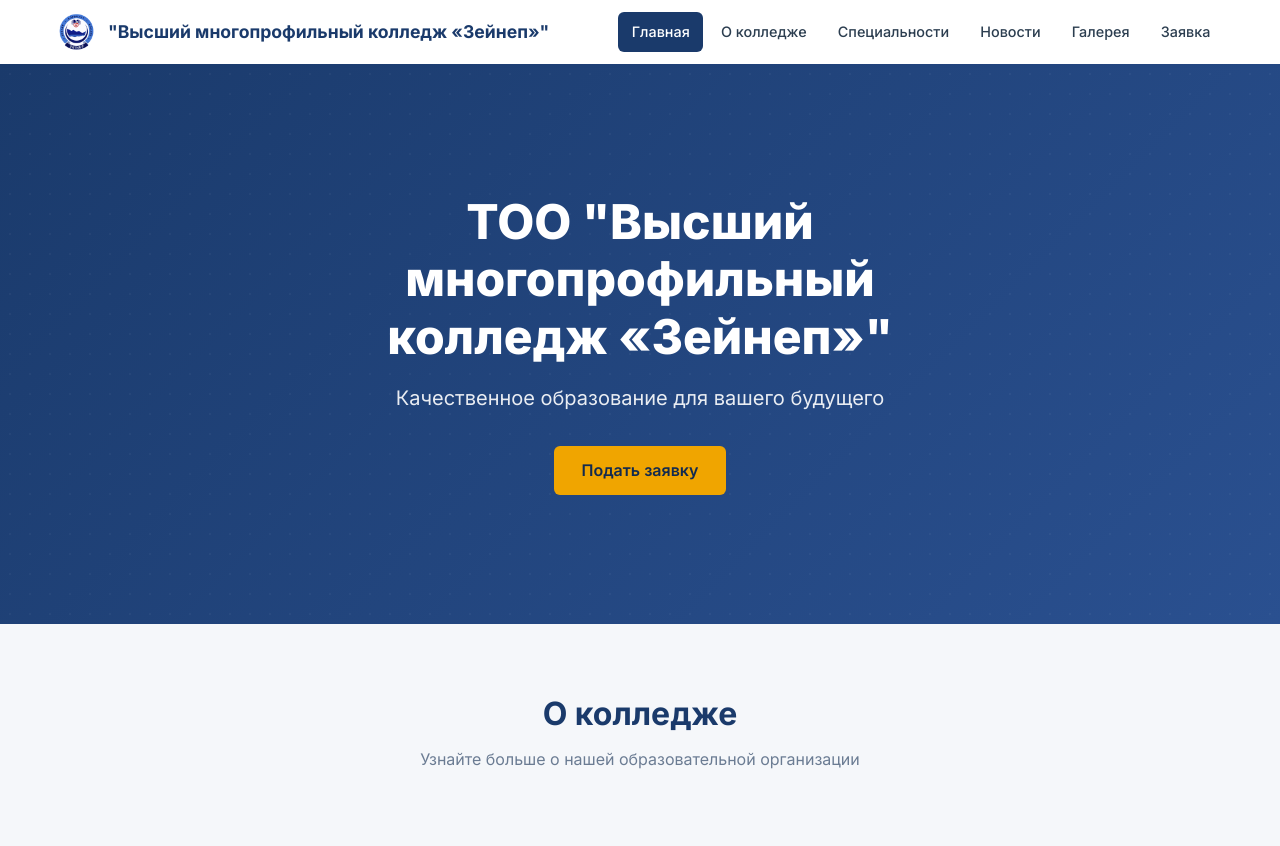
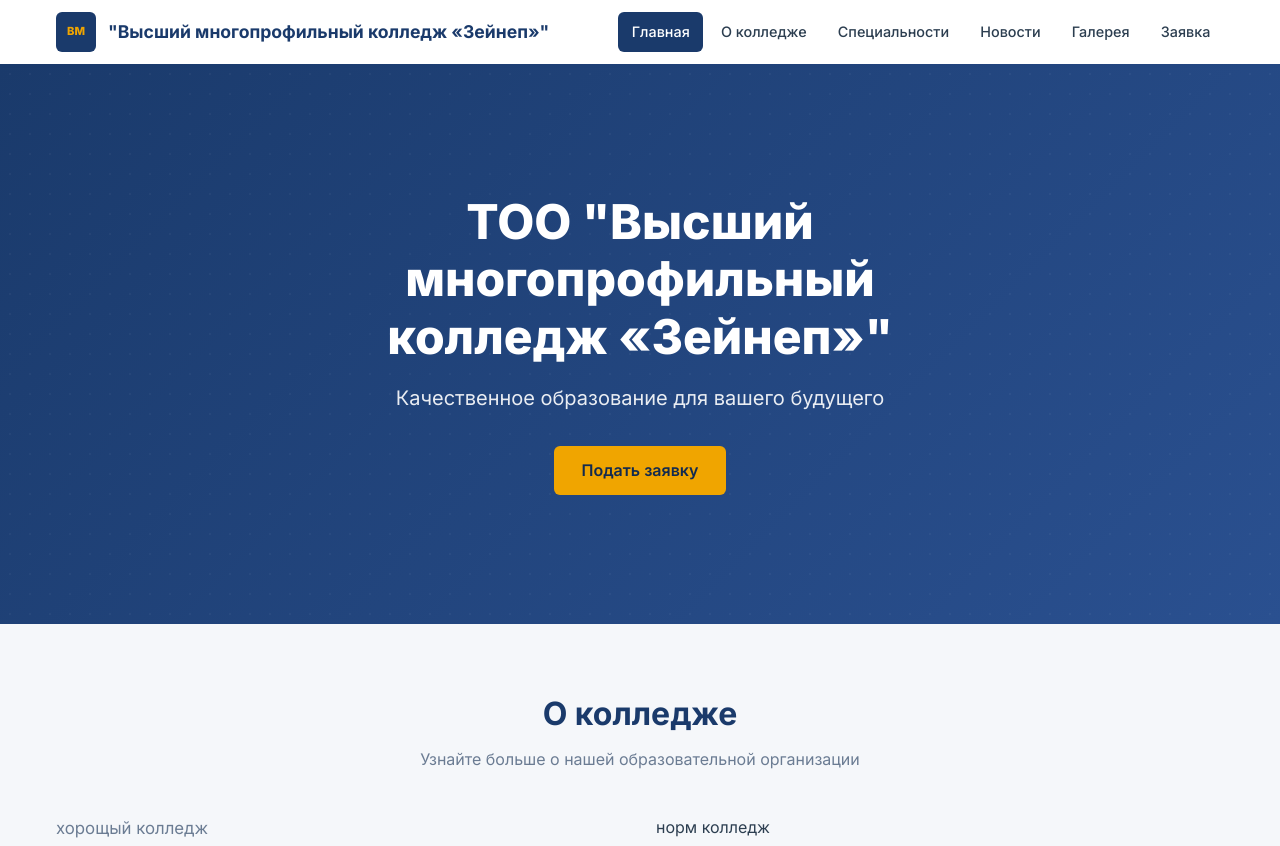
Before and after one commit to dauren-ufr/college-website, a plain HTML site: page index.html in a window 1280 px wide. Shown: the top 846 px of the page. Drawn offline with Linux system fonts and the light colour scheme; no server answers; files whose address does not match are found by name.

Commit message:
update about section

```diff
--- a/assets/css/style.css
+++ b/assets/css/style.css
@@ -103,6 +103,28 @@ ul { list-style: none; }
   height: 40px;
   border-radius: var(--radius-sm);
   object-fit: cover;
+  flex-shrink: 0;
+}
+
+.logo-fallback {
+  display: none;
+  width: 40px;
+  height: 40px;
+  border-radius: var(--radius-sm);
+  background: var(--color-primary);
+  color: var(--color-accent);
+  font-weight: 800;
+  font-size: 0.7rem;
+  line-height: 1;
+  align-items: center;
+  justify-content: center;
+  text-align: center;
+  flex-shrink: 0;
+  padding: 2px;
+}
+
+.logo-fallback.visible {
+  display: inline-flex;
 }
 
 .nav-toggle {
--- a/index.html
+++ b/index.html
@@ -38,7 +38,8 @@
   <header class="header" id="header">
     <div class="container">
       <a href="#home" class="logo">
-        <img src="images/logo.png" alt="Логотип колледжа" id="site-logo" width="40" height="40">
+        <img src="images/favicon.svg" alt="" id="site-logo" width="40" height="40">
+        <span class="logo-fallback" id="logo-fallback" aria-hidden="true"></span>
         <span id="site-name">"Высший многопрофильный колледж «Зейнеп»"</span>
       </a>
       <button class="nav-toggle" id="nav-toggle" aria-label="Открыть меню" aria-expanded="false">
@@ -70,10 +71,10 @@
       <h2 class="section-title">О колледже</h2>
       <p class="section-subtitle">Узнайте больше о нашей образовательной организации</p>
       <div class="about-grid">
-        <div class="about-text" id="about-text"></div>
-        <div class="stats-grid" id="about-advantages"></div>
-        <div class="about-extra hidden" id="about-nutrition"></div>
-        <div class="about-extra hidden" id="about-extra"></div>
+        <div class="about-text" id="about-text">хорощый колледж</div>
+        <div class="stats-grid" id="about-advantages">норм колледж</div>
+        <div class="about-extra hidden" id="about-nutrition">туристическая зона</div>
+        <div class="about-extra hidden" id="about-extra">Спортзал, библиотека</div>
       </div>
     </div>
   </section>
--- a/js/main.js
+++ b/js/main.js
@@ -109,6 +109,39 @@ function initNav() {
 
 /* ── Settings ── */
 
+const DEFAULT_LOGO = 'images/favicon.svg';
+
+function getLogoFallbackText(name) {
+  if (!name?.trim()) return 'К';
+  const cleaned = name.trim().replace(/["«»]/g, '');
+  const words = cleaned.split(/\s+/).filter(w => w.length > 1);
+  if (words.length >= 2) return (words[0][0] + words[1][0]).toUpperCase();
+  return cleaned.slice(0, 2).toUpperCase();
+}
+
+function applySiteLogo(logoUrl, collegeName) {
+  const img = $('site-logo');
+  const fallback = $('logo-fallback');
+  if (!img) return;
+
+  if (fallback) {
+    fallback.textContent = getLogoFallbackText(collegeName || $('site-name')?.textContent);
+  }
+
+  img.onerror = () => {
+    img.style.display = 'none';
+    fallback?.classList.add('visible');
+  };
+
+  img.onload = () => {
+    img.style.display = '';
+    fallback?.classList.remove('visible');
+  };
+
+  const url = logoUrl?.trim();
+  img.src = url || DEFAULT_LOGO;
+}
+
 function renderAboutText(text) {
   const el = $('about-text');
   if (!el) return;
@@ -167,7 +200,7 @@ async function loadSettings() {
       document.title = s.collegeName;
     }
     if (s.tagline) $('hero-tagline').textContent = s.tagline;
-    if (s.logoUrl) $('site-logo').src = s.logoUrl;
+    applySiteLogo(s.logoUrl, s.collegeName);
 
     renderAboutText(s.aboutText);
     renderAboutAdvantages(s.aboutAdvantages);
@@ -578,6 +611,7 @@ $('apply-form').addEventListener('submit', async e => {
 $('footer-year').textContent = new Date().getFullYear();
 
 initNav();
+applySiteLogo('', $('site-name')?.textContent);
 loadSettings();
 loadSpecializations();
 loadNews();
```
